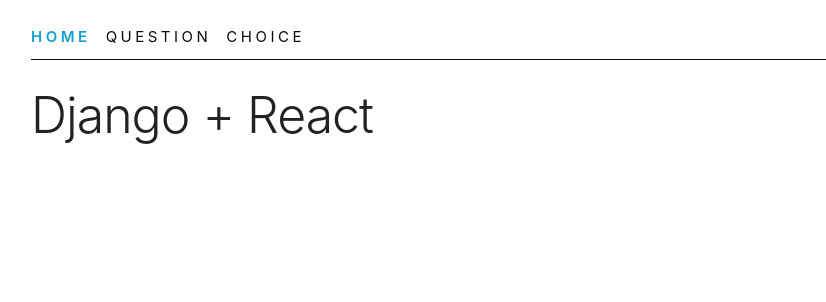
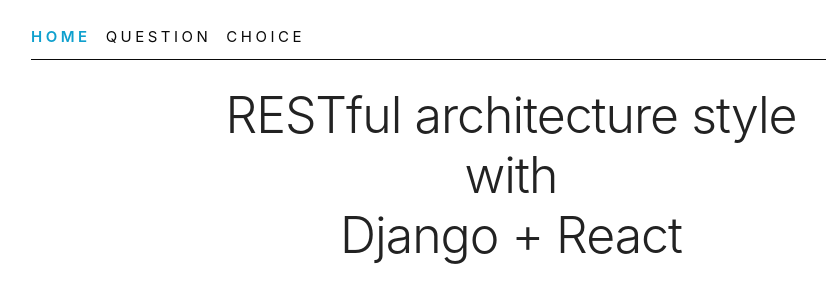
Before and after one commit to nhathadt11/mysite-react, a React (Create React App) app: page / in a window 1280 px wide. Shown: the top 302 px of the page, without its empty margins (129-955 px from the left). Built offline with nearby package versions, Linux system fonts and the light colour scheme; what react-easy-state would draw is missing.

Commit message:
Entitle home page

```diff
--- a/src/components/Home.jsx
+++ b/src/components/Home.jsx
@@ -2,8 +2,10 @@ import React from 'react';
 
 export default function Home() {
   return (
-    <h1>
-      Django + React
-    </h1>
+    <center>
+      <h1>
+        RESTful architecture style <br /> with <br /> Django + React
+      </h1>
+    </center>
   );
 }
```
